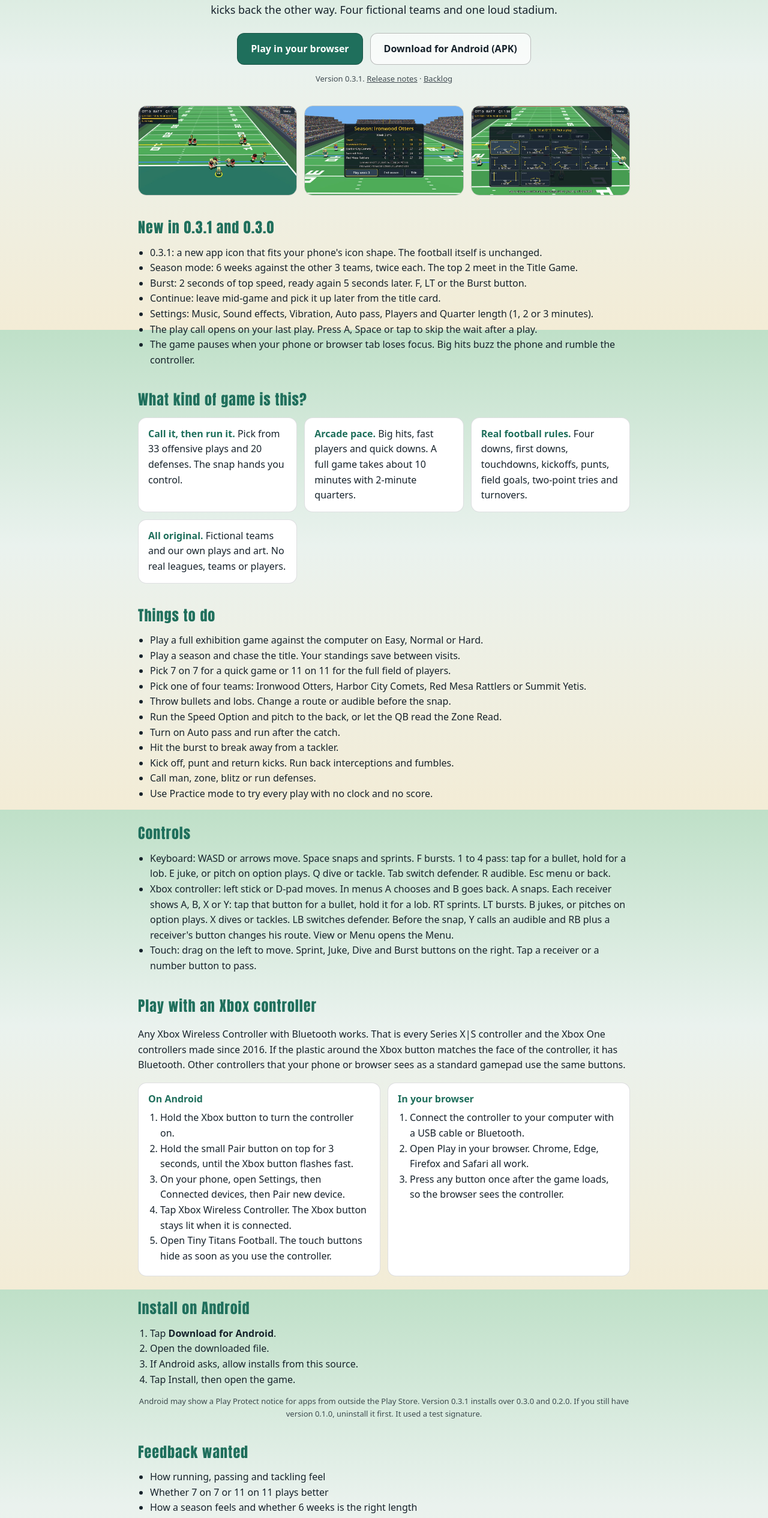
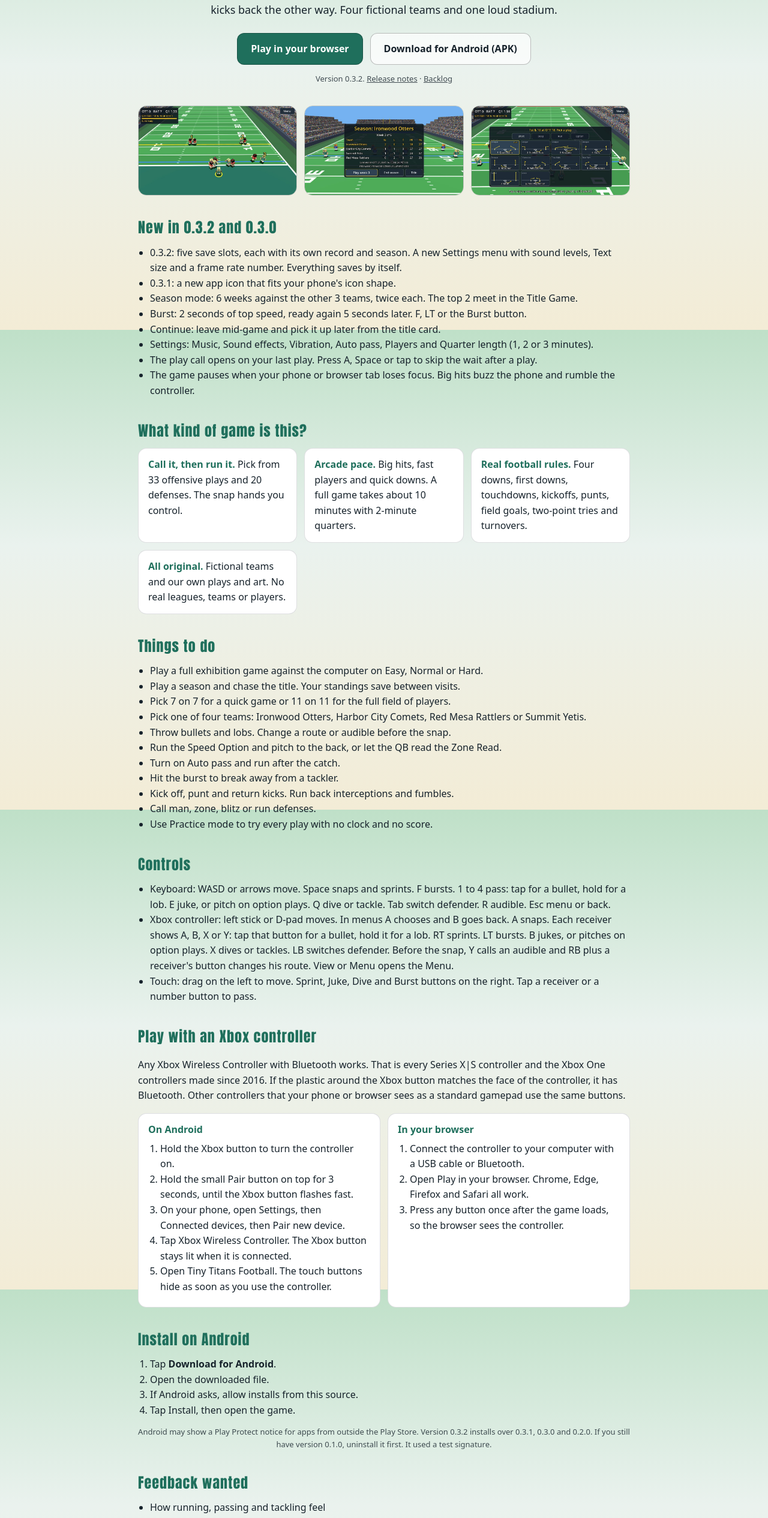
Before and after one commit to bclark10121-cloud/tiny-titans-football, a plain HTML site: page docs/index.html in a window 1280 px wide. Shown: the part 250-2781 px from the top of the page at 60% size. Drawn offline with Linux system fonts and the light colour scheme.

Commit message:
Release v0.3.2: one Settings menu and five save slots
- Browser build and APK v0.3.2. Version line: Version 0.3.2. Release notes · Backlog (G1.8).
- Release notes open with a five minute test (G2.9).

Co-Authored-By: Claude Fable 5.2 <noreply@anthropic.com>
Claude-Session: https://claude.ai/code/session_0117TTYCw6mJg1F1eJZXYvMV

```diff
--- a/docs/index.html
+++ b/docs/index.html
@@ -25,11 +25,11 @@ h2{font-family:Impact,"Arial Black",system-ui,sans-serif;letter-spacing:1px;colo
 </style></head><body><main>
 <header><h1>Tiny Titans Football</h1><div class="tag">Arcade 7 on 7 and 11 on 11 football</div>
 <p class="lead">Call a play, then run it. Play 7 on 7 or 11 on 11, one game or a whole season. Throw to your receivers, run the option, hit the burst and take kicks back the other way. Four fictional teams and one loud stadium.</p>
-<div class="cta"><a class="btn primary" href="play/">Play in your browser</a><a class="btn ghost" href="downloads/TinyTitansFootball-v0.3.1.apk">Download for Android (APK)</a></div>
-<p class="note">Version 0.3.1. <a href="release-notes/v0.3.1.md">Release notes</a> · <a href="https://github.com/bclark10121-cloud/tiny-titans-football/blob/main/BACKLOG.md">Backlog</a></p></header>
+<div class="cta"><a class="btn primary" href="play/">Play in your browser</a><a class="btn ghost" href="downloads/TinyTitansFootball-v0.3.2.apk">Download for Android (APK)</a></div>
+<p class="note">Version 0.3.2. <a href="release-notes/v0.3.2.md">Release notes</a> · <a href="https://github.com/bclark10121-cloud/tiny-titans-football/blob/main/BACKLOG.md">Backlog</a></p></header>
 <div class="shots"><img src="shot-pass.jpg" alt="A 7 on 7 pass play with three numbered receivers"><img src="shot-season.jpg" alt="The season screen with standings for four teams after two weeks"><img src="shot-plays.jpg" alt="The play call screen with the last play marked Last"></div>
-<h2>New in 0.3.1 and 0.3.0</h2>
-<ul><li>0.3.1: a new app icon that fits your phone's icon shape. The football itself is unchanged.</li><li>Season mode: 6 weeks against the other 3 teams, twice each. The top 2 meet in the Title Game.</li><li>Burst: 2 seconds of top speed, ready again 5 seconds later. F, LT or the Burst button.</li><li>Continue: leave mid-game and pick it up later from the title card.</li><li>Settings: Music, Sound effects, Vibration, Auto pass, Players and Quarter length (1, 2 or 3 minutes).</li><li>The play call opens on your last play. Press A, Space or tap to skip the wait after a play.</li><li>The game pauses when your phone or browser tab loses focus. Big hits buzz the phone and rumble the controller.</li></ul>
+<h2>New in 0.3.2 and 0.3.0</h2>
+<ul><li>0.3.2: five save slots, each with its own record and season. A new Settings menu with sound levels, Text size and a frame rate number. Everything saves by itself.</li><li>0.3.1: a new app icon that fits your phone's icon shape.</li><li>Season mode: 6 weeks against the other 3 teams, twice each. The top 2 meet in the Title Game.</li><li>Burst: 2 seconds of top speed, ready again 5 seconds later. F, LT or the Burst button.</li><li>Continue: leave mid-game and pick it up later from the title card.</li><li>Settings: Music, Sound effects, Vibration, Auto pass, Players and Quarter length (1, 2 or 3 minutes).</li><li>The play call opens on your last play. Press A, Space or tap to skip the wait after a play.</li><li>The game pauses when your phone or browser tab loses focus. Big hits buzz the phone and rumble the controller.</li></ul>
 <h2>What kind of game is this?</h2>
 <div class="grid">
 <div class="card"><b>Call it, then run it.</b> Pick from 33 offensive plays and 20 defenses. The snap hands you control.</div>
@@ -49,7 +49,7 @@ h2{font-family:Impact,"Arial Black",system-ui,sans-serif;letter-spacing:1px;colo
 </div>
 <h2>Install on Android</h2>
 <ol><li>Tap <b>Download for Android</b>.</li><li>Open the downloaded file.</li><li>If Android asks, allow installs from this source.</li><li>Tap Install, then open the game.</li></ol>
-<p class="note">Android may show a Play Protect notice for apps from outside the Play Store. Version 0.3.1 installs over 0.3.0 and 0.2.0. If you still have version 0.1.0, uninstall it first. It used a test signature.</p>
+<p class="note">Android may show a Play Protect notice for apps from outside the Play Store. Version 0.3.2 installs over 0.3.1, 0.3.0 and 0.2.0. If you still have version 0.1.0, uninstall it first. It used a test signature.</p>
 <h2>Feedback wanted</h2>
 <ul><li>How running, passing and tackling feel</li><li>Whether 7 on 7 or 11 on 11 plays better</li><li>How a season feels and whether 6 weeks is the right length</li><li>Whether the burst is too strong or too weak</li><li>Whether option plays and Auto pass are fun</li><li>How the game plays on an Xbox controller</li><li>Whether vibration feels right on your phone</li><li>Whether the camera sits at the right height and distance</li><li>Whether the computer is too easy or too hard</li><li>Any play that works every time</li><li>Your phone model if you see lag</li></ul>
 <footer>Early test build, so expect rough edges. Music: "Rock on Chicago" by Kevin MacLeod (incompetech.com), CC BY 4.0. Hit sounds by Kenney (CC0). Both found through Patch.gg. <a href="https://github.com/bclark10121-cloud/tiny-titans-football/blob/main/CREDITS.md">Credits</a> · <a href="https://bclark10121-cloud.github.io/">More games on The Game Shelf</a></footer>
```
Also changed, not shown: docs/play/index.html (+1 -1 lines), 4 other files.
